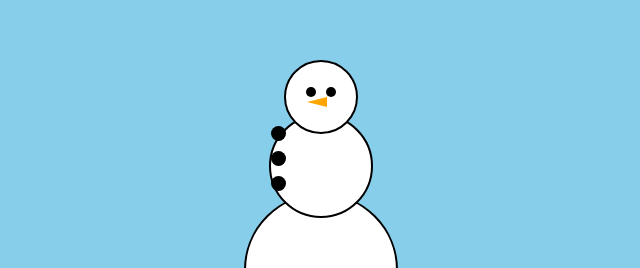
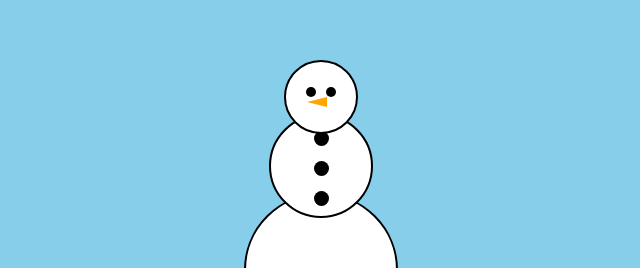
Before and after one commit to KPOT-KOT/snowman, a plain HTML site: page index.html in a window 1280 px wide. Shown: the part 179-447 px from the top of the page, without its empty margins (319-959 px from the left). Drawn offline with Linux system fonts and the light colour scheme.

Commit message:
Add files via upload

```diff
--- a/index.html
+++ b/index.html
@@ -38,10 +38,12 @@
         }
 
         .middle {
+            display: flex;
+            flex-direction: column;
             width: 100px;
             height: 100px;
             margin-top: -20px;
-            text-align: center;
+            align-items: center;
         }
 
         .top {
@@ -84,7 +86,8 @@
             height: 15px;
             background-color: black;
             border-radius: 50%;
-            margin-top: 10px;
+            margin-top: 15px;
+            text-align: center;
         }
     </style>
 </head>
```
